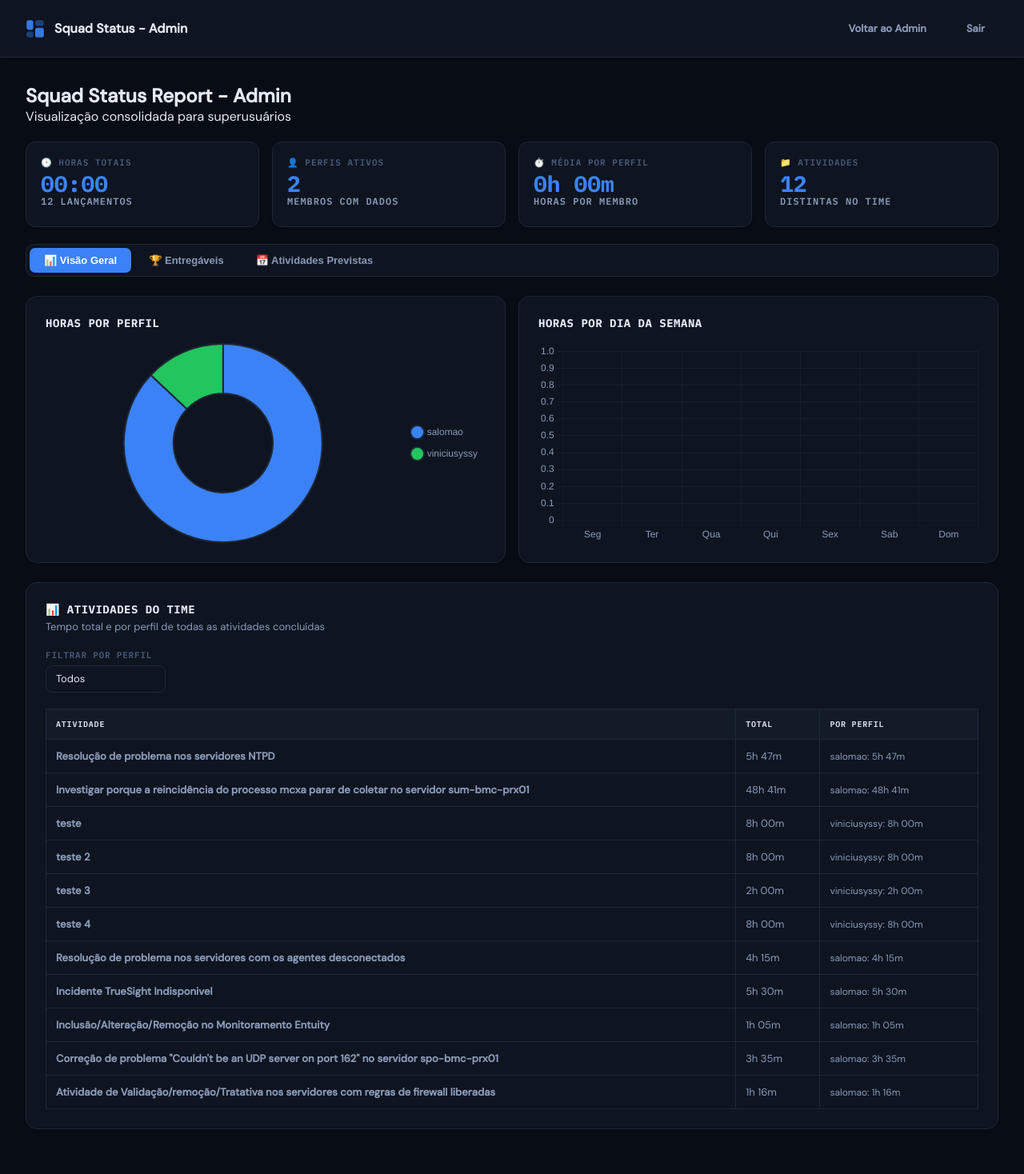
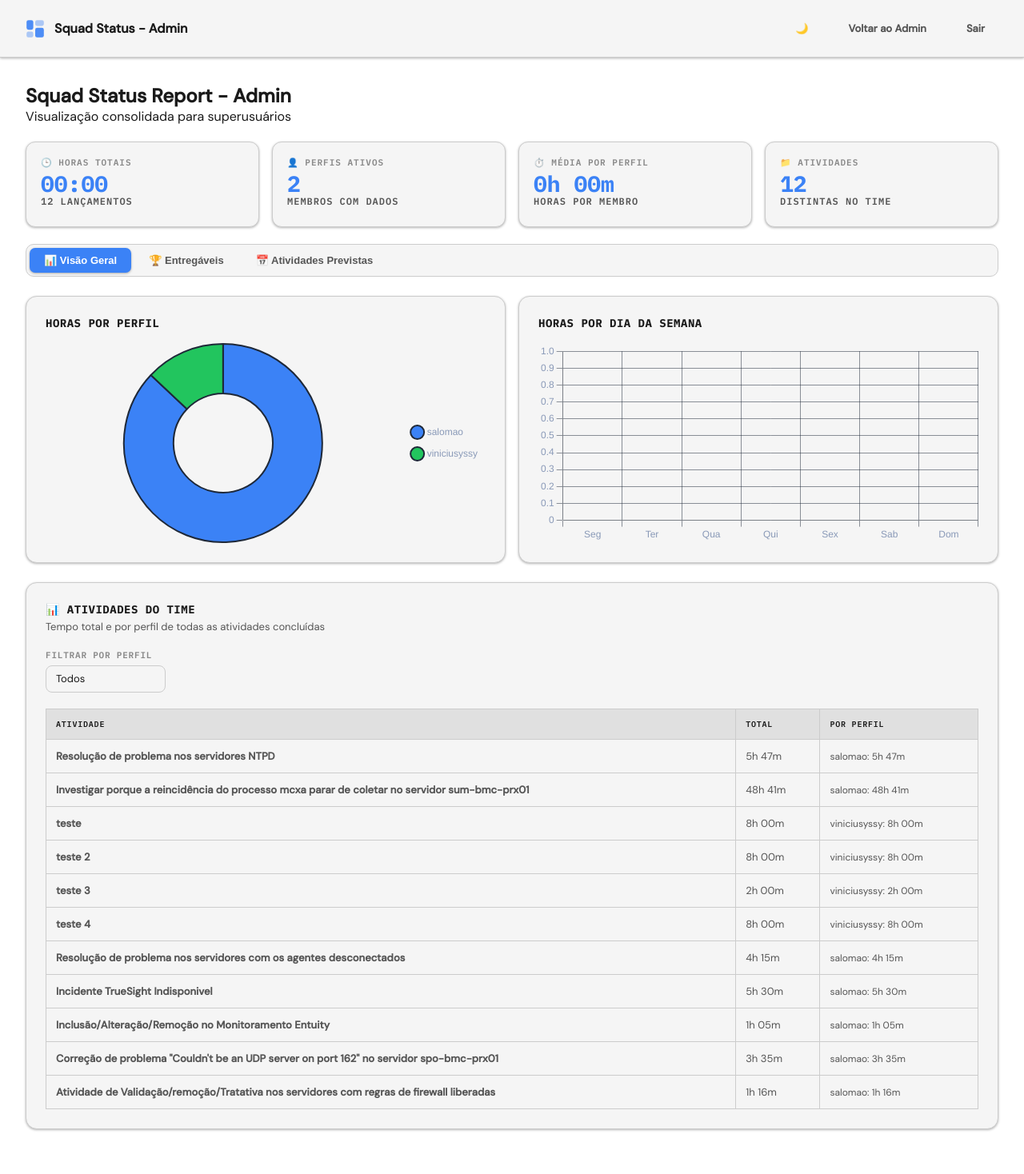
Before and after one commit to henriquesalo/TaskMonitoringProject, a Django app: page /kanban/admin-dashboard/ in a window 1280 px wide. Shown: the whole page at 80% size. Run offline with Django 5.2, Linux system fonts and the light colour scheme; a user stored in the database is signed in; data comes from the database, SQL or seed files in the repository; data that the repository does not hold is empty.

Commit message:
implementing system to alternate into light and dark mode

```diff
--- a/manage.py
+++ b/manage.py
@@ -1,11 +1,7 @@
-#!/usr/bin/env python
-"""Django's command-line utility for administrative tasks."""
 import os
 import sys
 
-
 def main():
-    """Run administrative tasks."""
     os.environ.setdefault('DJANGO_SETTINGS_MODULE', 'tasksMonitoring.settings')
     try:
         from django.core.management import execute_from_command_line
--- a/static/css/dashboard.css
+++ b/static/css/dashboard.css
@@ -1,3 +1,4 @@
+
 :root {
   --bg: #080c14;
   --surface: #0e1420;
@@ -19,6 +20,29 @@
   --shadow-sm: 0 1px 3px rgba(0, 0, 0, 0.3);
 }
 
+/* Substituições do tema claro */
+html[data-theme="light"],
+[data-theme="light"] {
+  --bg: #ffffff !important;
+  --surface: #f5f5f5 !important;
+  --surface2: #e0e0e0 !important;
+  --border: #cccccc !important;
+  --border2: #bbbbbb !important;
+  --text: #1a1a1a !important;
+  --text2: #555555 !important;
+  --muted: #888888 !important;
+  --accent: #3b82f6 !important;
+  --accent-lt: #1d3461 !important;
+  --success: #22c55e !important;
+  --success-lt: #1a4d2e !important;
+  --warning: #f59e0b !important;
+  --warning-lt: #4d3a1a !important;
+  --danger: #ef4444 !important;
+  --danger-lt: #4d1a1a !important;
+  --shadow: 0 4px 24px rgba(0, 0, 0, 0.45) !important;
+  --shadow-sm: 0 1px 3px rgba(0, 0, 0, 0.3) !important;
+}
+
 * {
   margin: 0;
   padding: 0;
@@ -32,7 +56,7 @@
   min-height: 100vh;
 }
 
-/* HEADER */
+/* CABEÇALHO */
 .bar {
   background: var(--surface);
   border-bottom: 1px solid var(--border);
@@ -156,14 +180,14 @@
   border-color: var(--success);
 }
 
-/* MAIN */
+/* PRINCIPAL */
 .dashboard {
   max-width: 1380px;
   margin: 0 auto;
   padding: 32px;
 }
 
-/* DASHBOARD TOP */
+/* TOPO DO DASHBOARD */
 .dash-top {
   margin-bottom: 32px;
 }
@@ -226,7 +250,7 @@
   line-height: 1;
 }
 
-/* NAV TABS */
+/* ABAS DE NAVEGAÇÃO */
 .nav-tabs {
   display: flex;
   gap: 4px;
@@ -262,7 +286,7 @@
   box-shadow: var(--shadow-sm);
 }
 
-/* GRID LAYOUT */
+/* LAYOUT EM GRADE */
 .dash-grid {
   display: grid;
   grid-template-columns: repeat(auto-fit, minmax(350px, 1fr));
@@ -303,7 +327,7 @@
   max-height: 250px;
 }
 
-/* TABLE PANEL */
+/* PAINEL DE TABELA */
 .table-panel {
   grid-column: 1 / -1;
   margin-bottom: 24px;
@@ -409,7 +433,7 @@
   color: var(--muted);
 }
 
-/* ANIMATIONS */
+/* ANIMAÇÕES */
 @keyframes fadeUp {
   from {
     opacity: 0;
@@ -425,7 +449,7 @@
   animation: fadeUp 0.4s ease;
 }
 
-/* RESPONSIVE */
+/* RESPONSIVO */
 @media (max-width: 900px) {
   .dash-grid {
     grid-template-columns: 1fr;
@@ -460,7 +484,7 @@
   }
 }
 
-/* SCROLLBAR */
+/* BARRA DE ROLAGEM */
 ::-webkit-scrollbar {
   width: 6px;
   height: 6px;
@@ -479,7 +503,7 @@
   background: var(--muted);
 }
 
-/* DELIVERABLES E PLANNED */
+/* ENTREGÁVEIS E PLANEJADOS */
 .deliverable-card,
 .planned-card {
   background: var(--surface2);
@@ -531,7 +555,7 @@
   border: 1px solid var(--warning);
 }
 
-/* MODALS */
+/* MODAIS */
 .modal {
   position: fixed;
   inset: 0;
@@ -617,7 +641,7 @@
   gap: 16px;
 }
 
-/* FIELDS */
+/* CAMPOS */
 .field {
   display: flex;
   flex-direction: column;
@@ -704,3 +728,6 @@
 .modal-actions .btn-danger {
   margin-left: auto;
 }
+.theme-toggle {
+  cursor: pointer;
+}
--- /dev/null
+++ b/static/js/theme.js
@@ -0,0 +1,33 @@
+(function(){
+    // Função auxiliar para atualizar o ícone do botão
+    function updateIcon() {
+        var btn = document.getElementById('theme-toggle');
+        if (!btn) return;
+        var theme = document.documentElement.getAttribute('data-theme');
+        // Sol para tema claro, lua para tema escuro
+        btn.textContent = theme === 'light' ? '🌙' : '☀️';
+    }
+
+    function setTheme(theme) {
+        document.documentElement.setAttribute('data-theme', theme);
+        localStorage.setItem('theme', theme);
+        updateIcon();
+    }
+
+    function toggleTheme() {
+        var current = document.documentElement.getAttribute('data-theme');
+        setTheme(current === 'light' ? 'dark' : 'light');
+    }
+
+    // Inicializar ao carregar a página
+    document.addEventListener('DOMContentLoaded', function(){
+        // Anexar manipulador de eventos ao botão
+        var btn = document.getElementById('theme-toggle');
+        if (btn) btn.addEventListener('click', toggleTheme);
+        updateIcon();
+    });
+
+    // Expor para uso global se necessário
+    window.setTheme = setTheme;
+    window.toggleTheme = toggleTheme;
+})();
--- a/tasks/views.py
+++ b/tasks/views.py
@@ -182,11 +182,11 @@
     }
 
 def build_team_activities():
-    """Agrupa tarefas por título para mostrar tempo total e por perfil
+    """Agrupa tarefas por título para mostrar tempo total e por perfil.
 
-    Originally this was limited to the last 14 days, but users expect all
-    completed activities to appear (regardless of when they were done).  The
-    filtering logic has therefore been removed.
+    Originalmente isto era limitado aos últimos 14 dias, mas os usuários
+    esperam que todas as atividades concluídas apareçam (independentemente de
+    quando foram feitas). Por isso a lógica de filtragem foi removida.
     """
     # fetch every finished task that has both start/end times
     all_tasks = Task.objects.filter(
--- a/templates/admin_dashboard.html
+++ b/templates/admin_dashboard.html
@@ -4,6 +4,19 @@
 <head>
     <meta charset="utf-8">
     <meta name="viewport" content="width=device-width, initial-scale=1">
+    <script>
+    (function(){
+        var theme = localStorage.getItem('theme');
+        if(!theme){
+            if(window.matchMedia && window.matchMedia('(prefers-color-scheme: light)').matches){
+                theme = 'light';
+            } else {
+                theme = 'dark';
+            }
+        }
+        document.documentElement.setAttribute('data-theme', theme);
+    })();
+    </script>
     <title>Admin — Squad Status</title>
     <link rel="preconnect" href="https://fonts.googleapis.com">
     <link rel="preconnect" href="https://fonts.gstatic.com" crossorigin>
@@ -11,7 +24,7 @@
     <link rel="stylesheet" href="{% static 'css/dashboard.css' %}?v=1">
 </head>
 <body>
-    <!-- HEADER -->
+    <!-- CABEÇALHO -->
     <header class="bar">
         <div class="bar-brand">
             <div class="bar-logo">
@@ -25,6 +38,7 @@
             <h1>Squad Status - Admin</h1>
         </div>
         <div class="top-actions">
+            <button id="theme-toggle" class="btn btn-ghost theme-toggle" title="Alternar tema"></button>
             <a class="btn btn-ghost" href="{% url 'admin:index' %}">Voltar ao Admin</a>
             <a class="btn btn-ghost" href="{% url 'logout' %}">Sair</a>
         </div>
@@ -41,7 +55,7 @@
         {{ deliverables|json_script:"deliverables-data" }}
         {{ planned|json_script:"planned-data" }}
 
-<!-- reuse same KPI cards as regular dashboard (dashboard_data available) -->
+<!-- reutiliza os mesmos cartões de KPI do dashboard regular (dashboard_data disponível) -->
 <div class="dash-summary">
     <div class="stat-card">
         <span class="stat-label">🕒 Horas Totais</span>
@@ -65,16 +79,16 @@
     </div>
 </div>
 <br>
-<!-- NAVIGATION TABS -->
+<!-- ABAS DE NAVEGAÇÃO -->
 <div class="nav-tabs" id="navTabs">
     <button class="nav-tab active" onclick="switchTab('overview', this)">📊 Visão Geral</button>
     <button class="nav-tab" onclick="switchTab('deliverables', this)">🏆 Entregáveis</button>
     <button class="nav-tab" onclick="switchTab('planned', this)">📅 Atividades Previstas</button>
 </div>
 
-<!-- TAB: OVERVIEW -->
+<!-- ABA: VISÃO GERAL -->
 <div id="tab-overview" class="tab-content">
-    <!-- Charts area: reuse id hoursProfile/hoursWeekday but with aggregated data -->
+    <!-- Área de gráficos: reutiliza id hoursProfile/hoursWeekday mas com dados agregados -->
     <div class="dash-grid">
         <section class="panel">
             <h3>Horas por Perfil</h3>
@@ -86,7 +100,7 @@
         </section>
     </div>
 
-    <!-- TEAM ACTIVITIES TABLE -->
+    <!-- TABELA DE ATIVIDADES DO TIME -->
     <section class="panel table-panel">
         <div class="table-head">
             <h3>📊 Atividades do Time</h3>
@@ -115,7 +129,7 @@
     </section>
 </div>
 
-<!-- TAB: DELIVERABLES -->
+<!-- ABA: ENTREGÁVEIS -->
 <div id="tab-deliverables" class="tab-content" style="display: none;">
     <section class="panel">
         <div style="margin-bottom: 20px; display:flex; justify-content:space-between; align-items:center;">
@@ -148,7 +162,7 @@
     </section>
 </div>
 
-<!-- TAB: PLANNED ACTIVITIES -->
+<!-- ABA: ATIVIDADES PREVISTAS -->
 <div id="tab-planned" class="tab-content" style="display: none;">
     <section class="panel">
         <div style="margin-bottom: 20px; display:flex; justify-content:space-between; align-items:center;">
@@ -245,5 +259,6 @@
 
     <script src="https://cdn.jsdelivr.net/npm/chart.js@4.4.1/dist/chart.umd.min.js"></script>
     <script src="{% static 'js/dashboard.js' %}?v=3.0"></script>
+    <script src="{% static 'js/theme.js' %}"></script>
 </body>
 </html>
--- a/templates/users/login.html
+++ b/templates/users/login.html
@@ -11,8 +11,6 @@
     <link rel="stylesheet" href="{% static 'css/login.css' %}?v=2">
 </head>
 <body>
-    <div class="bg-grid"></div>
-
     <main class="card">
         <div class="brand">
             <div class="brand-logo">
```
Also changed, not shown: static/css/kanban.css (+30 -13 lines), static/css/login.css (+30 -9 lines), static/css/registro.css (+29 -9 lines), tasksMonitoring/asgi.py (+0 -9 lines), templates/task/dashboard.html (+27 -12 lines), templates/task/kanban.html (+16 -1 lines), templates/users/registro.html (+15 -0 lines).
